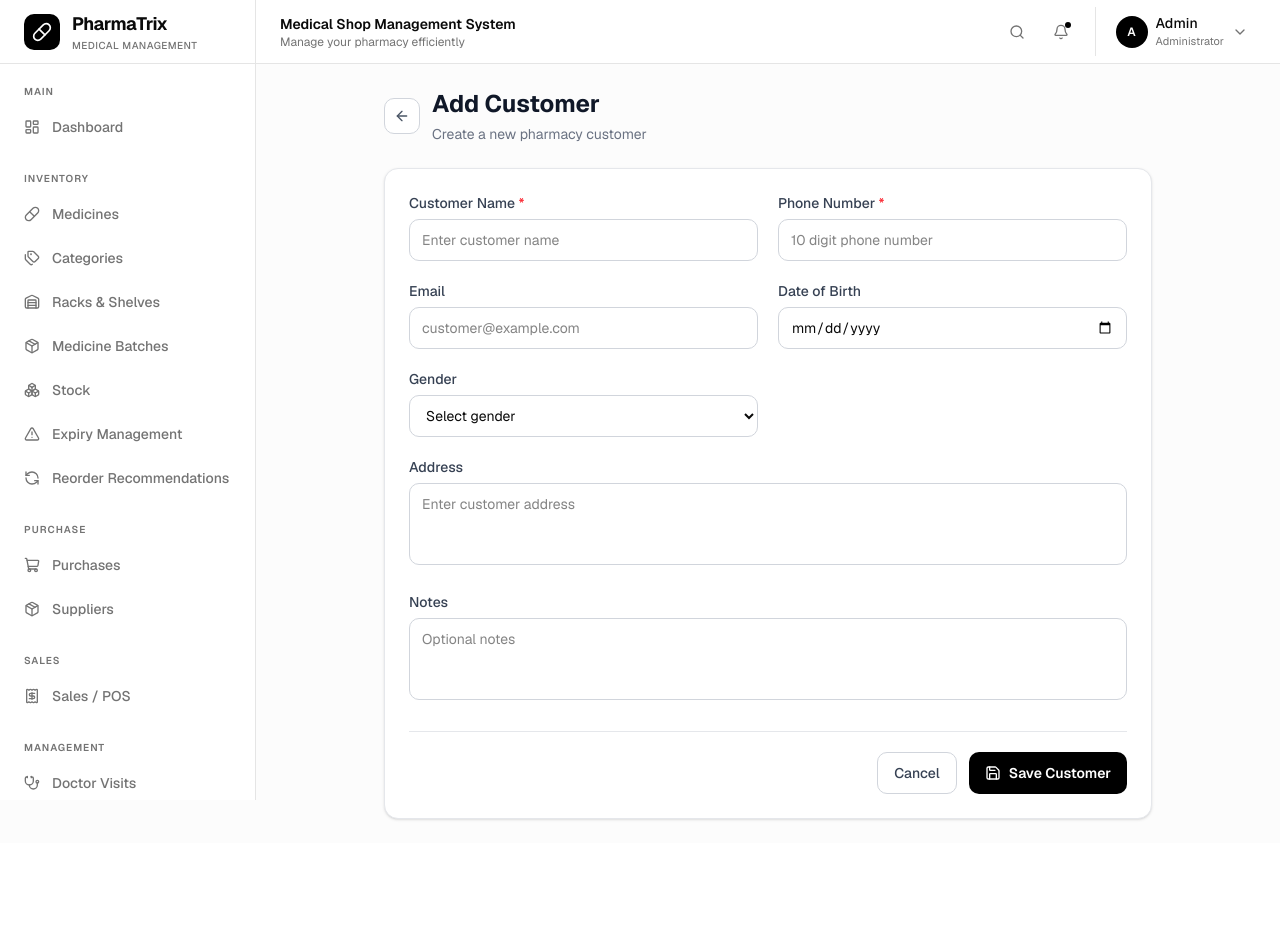
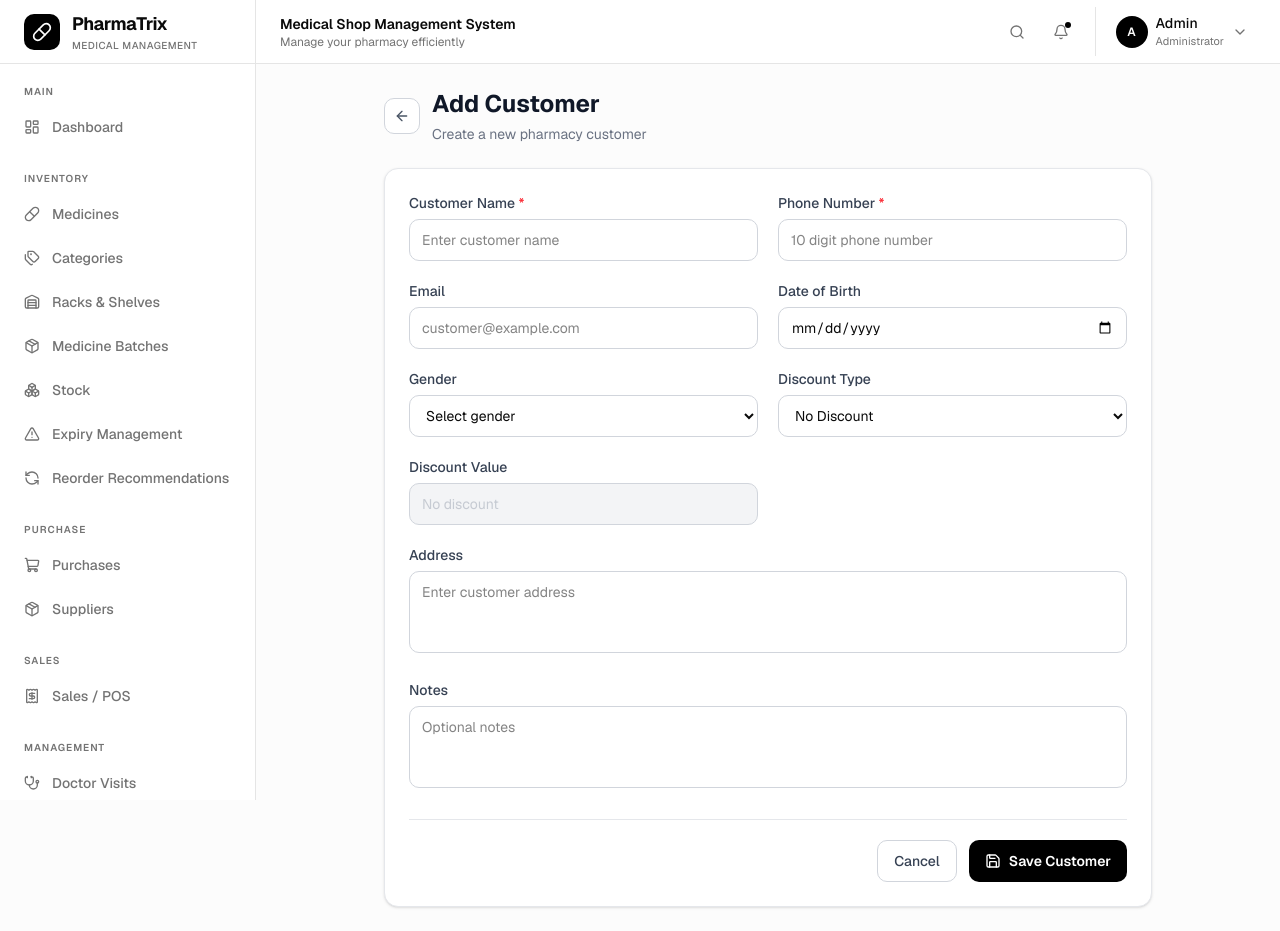
Before and after one commit to CheSubhro/pharmatrix, a Next.js app: page /customers/create in a window 1280 px wide. Before the commit the page ends 843 px from the top, so only its background shows below. Built offline with nearby package versions, Linux system fonts and the light colour scheme; no server answers.

Commit message:
Add Discount section in Customer

```diff
--- a/src/app/customers/create/page.tsx
+++ b/src/app/customers/create/page.tsx
@@ -1,9 +1,13 @@
+
 
 "use client";
 
 import { FormEvent, useState } from "react";
+
 import { useRouter } from "next/navigation";
+
 import { toast } from "sonner";
+
 import { ArrowLeft, Save } from "lucide-react";
 
 export default function CreateCustomerPage() {
@@ -19,6 +23,8 @@ export default function CreateCustomerPage() {
     dateOfBirth: "",
     gender: "",
     notes: "",
+    discountType: "NONE",
+    discountValue: "",
   });
 
   const handleSubmit = async (
@@ -43,6 +49,25 @@ export default function CreateCustomerPage() {
       return;
     }
 
+    const discountValue = Number(
+      form.discountValue || 0
+    );
+
+    if (discountValue < 0) {
+      toast.error("Discount value cannot be negative");
+      return;
+    }
+
+    if (
+      form.discountType === "PERCENTAGE" &&
+      discountValue > 100
+    ) {
+      toast.error(
+        "Percentage discount cannot be more than 100%"
+      );
+      return;
+    }
+
     try {
       setSaving(true);
 
@@ -60,6 +85,12 @@ export default function CreateCustomerPage() {
             form.dateOfBirth || undefined,
           gender: form.gender || undefined,
           notes: form.notes.trim() || undefined,
+
+          discountType: form.discountType,
+          discountValue:
+            form.discountType === "NONE"
+              ? 0
+              : discountValue,
         }),
       });
 
@@ -225,10 +256,117 @@ export default function CreateCustomerPage() {
                 Select gender
               </option>
 
-              <option value="MALE">Male</option>
-              <option value="FEMALE">Female</option>
-              <option value="OTHER">Other</option>
+              <option value="MALE">
+                Male
+              </option>
+
+              <option value="FEMALE">
+                Female
+              </option>
+
+              <option value="OTHER">
+                Other
+              </option>
             </select>
+          </div>
+
+          {/* Discount Type */}
+          <div>
+            <label className="mb-1.5 block text-sm font-medium text-gray-700">
+              Discount Type
+            </label>
+
+            <select
+              value={form.discountType}
+              onChange={(event) =>
+                setForm({
+                  ...form,
+                  discountType: event.target.value,
+                  discountValue:
+                    event.target.value === "NONE"
+                      ? ""
+                      : form.discountValue,
+                })
+              }
+              className="w-full rounded-lg border border-gray-300 bg-white px-3 py-2.5 text-sm outline-none focus:border-black focus:ring-1 focus:ring-black"
+            >
+              <option value="NONE">
+                No Discount
+              </option>
+
+              <option value="PERCENTAGE">
+                Percentage (%)
+              </option>
+
+              <option value="FIXED">
+                Fixed Amount (₹)
+              </option>
+            </select>
+          </div>
+
+          {/* Discount Value */}
+          <div>
+            <label className="mb-1.5 block text-sm font-medium text-gray-700">
+              Discount Value
+            </label>
+
+            <div className="relative">
+              {form.discountType === "FIXED" && (
+                <span className="absolute left-3 top-1/2 -translate-y-1/2 text-sm text-gray-500">
+                  ₹
+                </span>
+              )}
+
+              <input
+                type="number"
+                min="0"
+                max={
+                  form.discountType === "PERCENTAGE"
+                    ? "100"
+                    : undefined
+                }
+                step="0.01"
+                disabled={
+                  form.discountType === "NONE"
+                }
+                value={form.discountValue}
+                onChange={(event) =>
+                  setForm({
+                    ...form,
+                    discountValue:
+                      event.target.value,
+                  })
+                }
+                placeholder={
+                  form.discountType === "PERCENTAGE"
+                    ? "e.g. 10"
+                    : form.discountType === "FIXED"
+                    ? "e.g. 100"
+                    : "No discount"
+                }
+                className={`w-full rounded-lg border border-gray-300 px-3 py-2.5 text-sm outline-none focus:border-black focus:ring-1 focus:ring-black ${
+                  form.discountType === "FIXED"
+                    ? "pl-8"
+                    : ""
+                } ${
+                  form.discountType === "NONE"
+                    ? "cursor-not-allowed bg-gray-100 text-gray-400"
+                    : ""
+                }`}
+              />
+            </div>
+
+            {form.discountType === "PERCENTAGE" && (
+              <p className="mt-1 text-xs text-gray-400">
+                Enter percentage between 0 and 100
+              </p>
+            )}
+
+            {form.discountType === "FIXED" && (
+              <p className="mt-1 text-xs text-gray-400">
+                Enter fixed discount amount in rupees
+              </p>
+            )}
           </div>
 
           {/* Address */}
```
